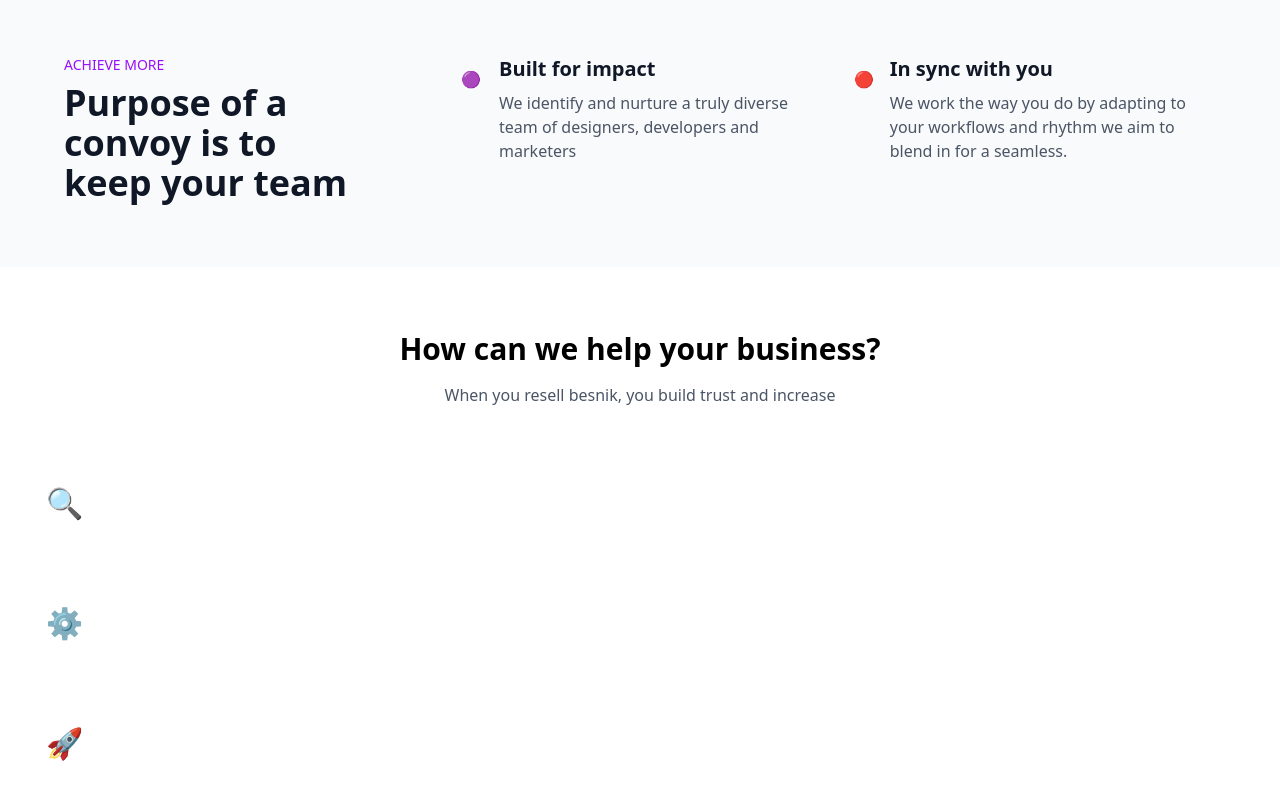
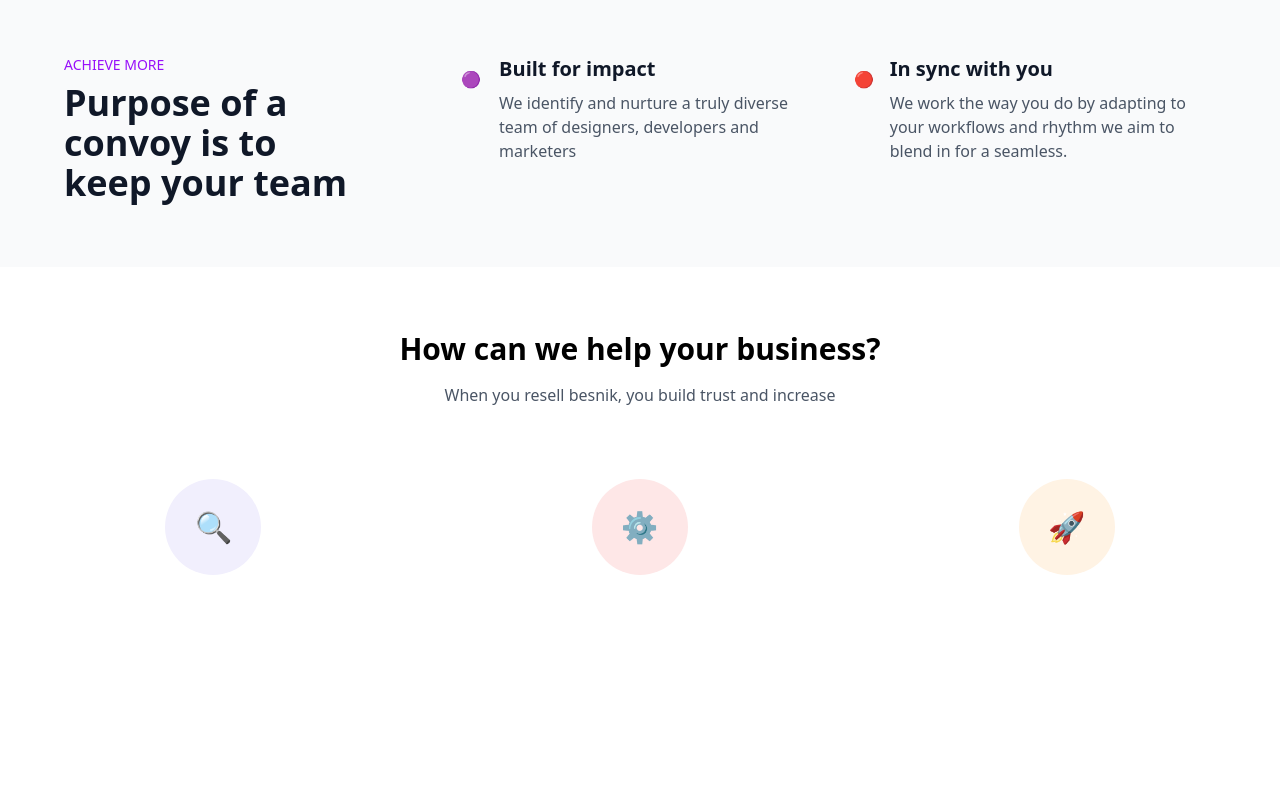
Before and after one commit to Nayeem0011/business-landing-page-react-tailwindcss, a React (Vite) app: page / in a window 1280 px wide. Shown: the part 1126-1926 px from the top of the page. After the commit the page ends 1813 px from the top, so only its background shows below. Built offline with nearby package versions, Linux system fonts and the light colour scheme.

Commit message:
featuressection added

```diff
--- a/src/components/FeaturesSection.jsx
+++ b/src/components/FeaturesSection.jsx
@@ -33,14 +33,25 @@ const FeaturesSection = () => {
         </div>
 
         {/* Features boxs */}
-        <div>
-            {features.map((feature, index) =>(
-                <div>
-                    <div className="w-24 h-24 rounded-full mb-6 flex items-center justify-center">
-                        <div key={index} className="text-3xl">{feature.icon}</div>
-                    </div>
-                </div>
-            ))}
+        <div className="grid grid-cols-1 md:grid-cols-3 gap-8">
+          {features.map((feature, index) => (
+            <div className="flex flex-col items-center p-6">
+              <div
+                key={index}
+                className="w-24 h-24 rounded-full mb-6 flex items-center justify-center"
+                style={{
+                  backgroundColor:
+                    index === 0
+                      ? "#F1EFFD"
+                      : index === 1
+                      ? "#FEE7E7"
+                      : "#FFF3E4",
+                }}
+              >
+                <div className="text-3xl">{feature.icon}</div>
+              </div>
+            </div>
+          ))}
         </div>
 
         {/* Button */}
```
